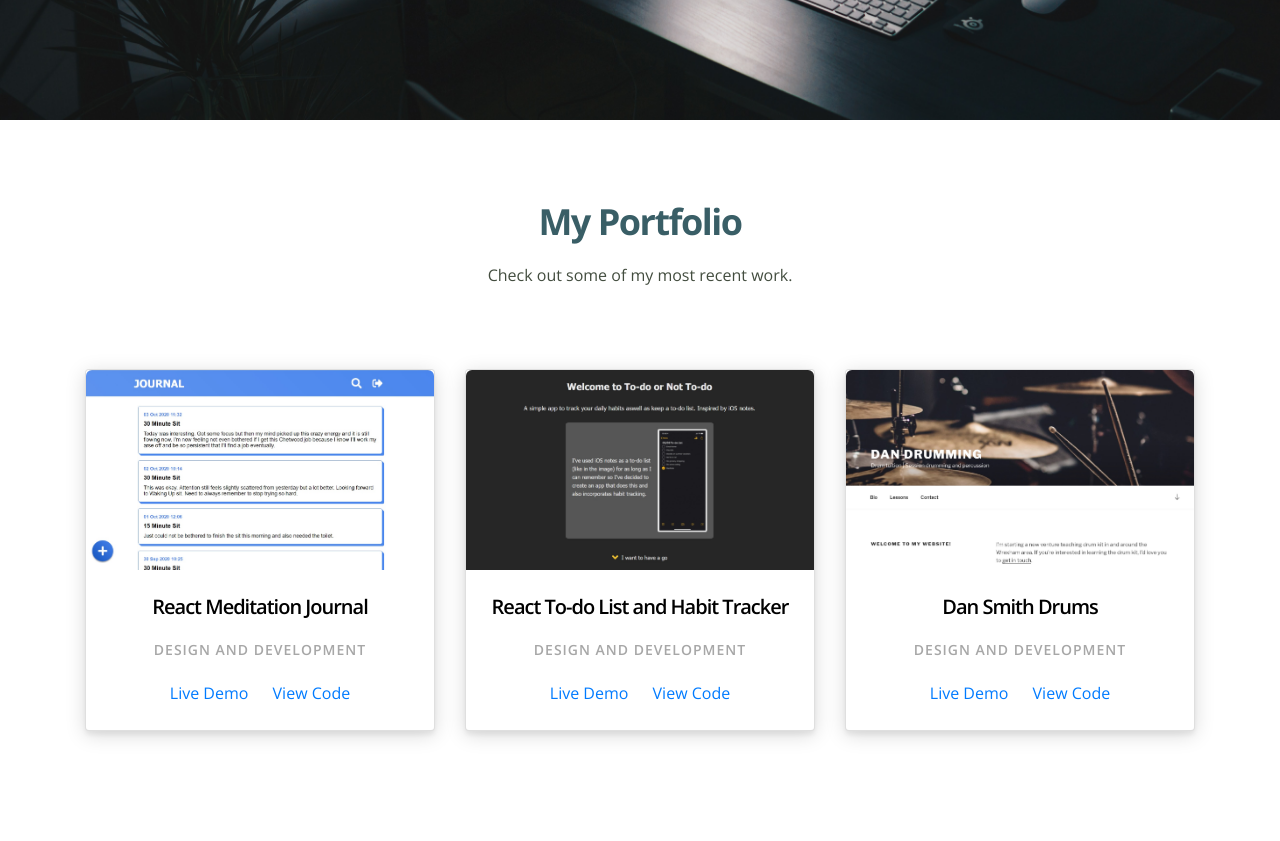
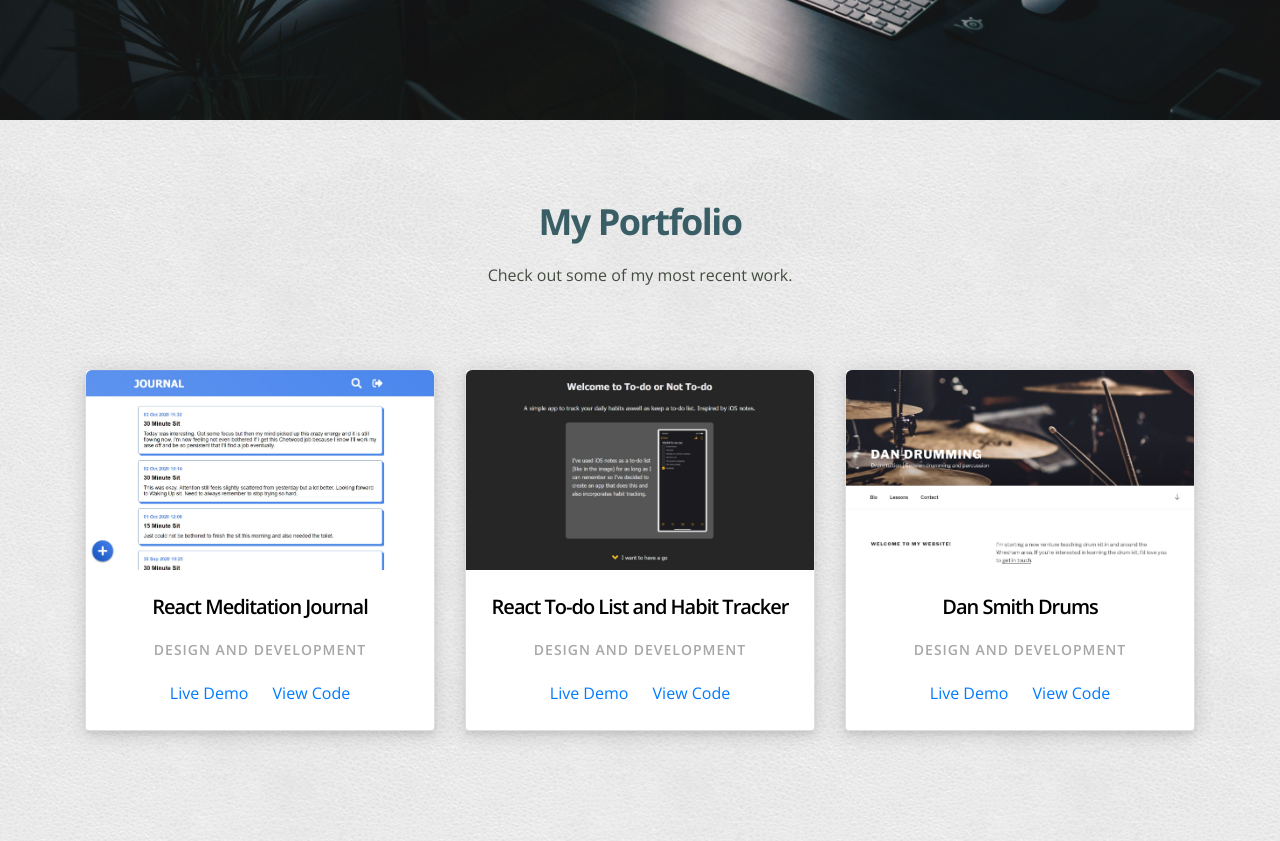
Before and after one commit to sammacfarlane23/portfolio-site, a plain HTML site: page index.html in a window 1280 px wide. Shown: the part 680-1521 px from the top of the page. Drawn offline with nearby package versions, Linux system fonts and the light colour scheme.

Commit message:
Added bg-image as jpeg

```diff
--- a/scss/_content.scss
+++ b/scss/_content.scss
@@ -1,5 +1,5 @@
 .content-section-centered {
-  background-image: url("/img/portfolio-bg-2.png'");
+  background-image: url('/img/portfolio-bg-2.jpg');
   display: flex;
   justify-content: center;
   align-items: center;
```
Also changed, not shown: css/styles.css, img/portfolio-bg-2.jpg (added).
